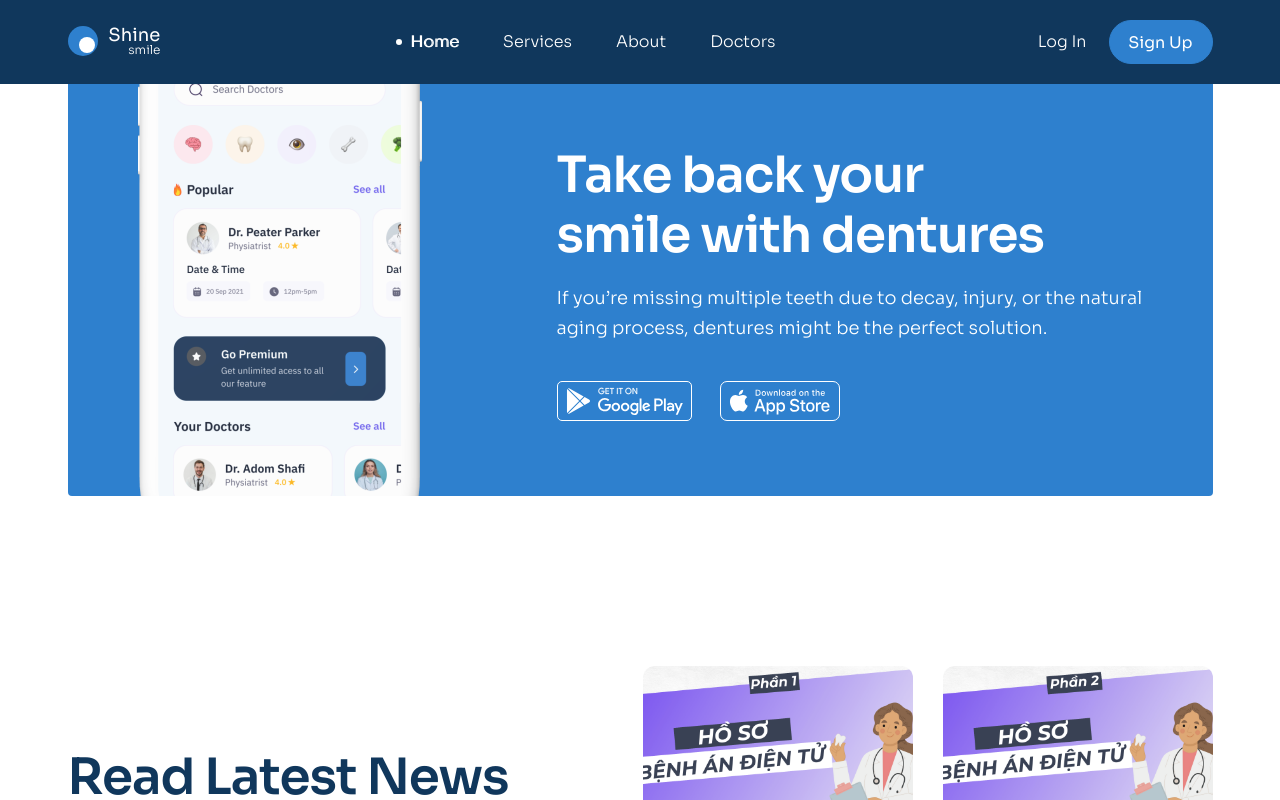
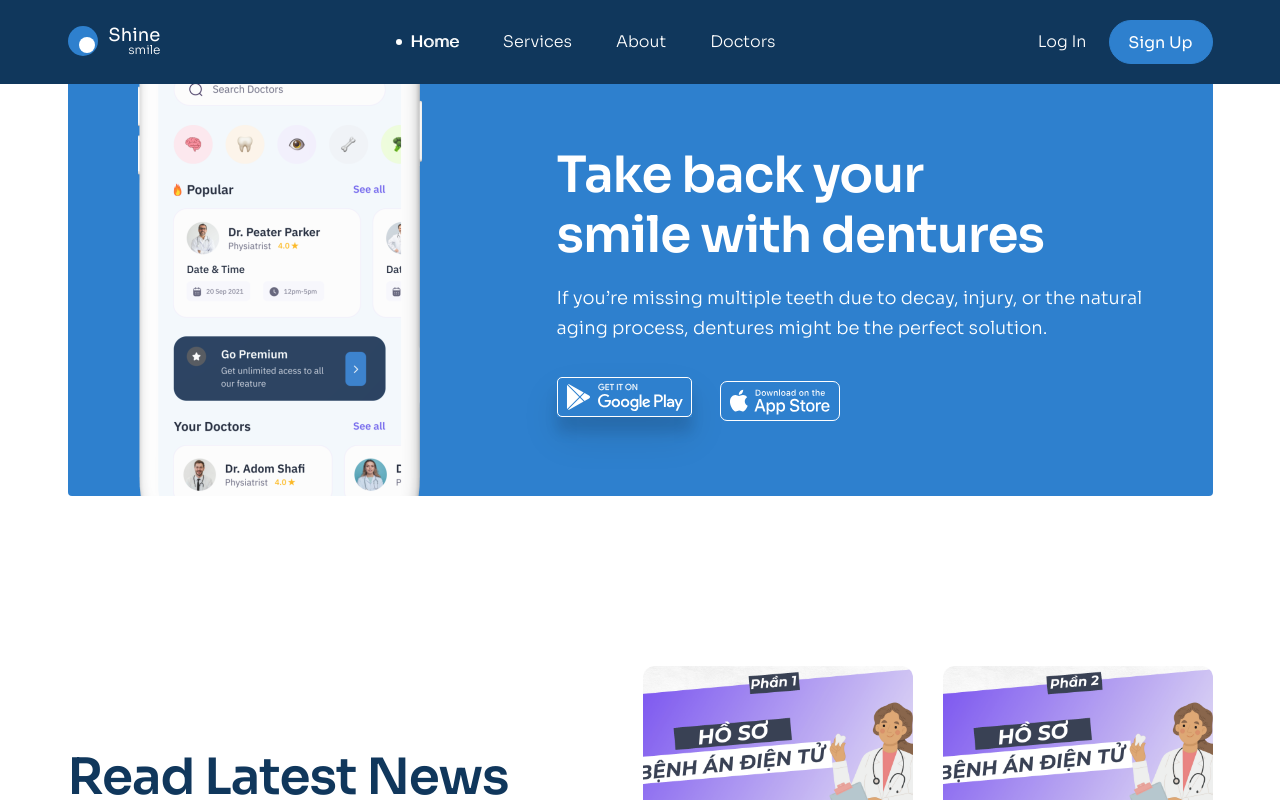
Before and after one commit to CherinTon/Shine-Smile-Dental, a plain HTML site: page index.html in a window 1280 px wide. In both pictures the pointer is over the picture 624 px from the left and 4866 px from the top of the page. Shown: the part 4466-5266 px from the top of the page. Drawn offline with nearby package versions, Linux system fonts and the light colour scheme.

Commit message:
update box shadow

```diff
--- a/assets/css/style.css
+++ b/assets/css/style.css
@@ -529,6 +529,15 @@ a:hover,
     display: flex;
     column-gap: 28px;
 }
+.app__btn-img {
+    transition: 0.3s;
+}
+.app__btn-img:hover {
+    transform: translateY(-4px);
+    /* box-shadow: 0px 14px 28px 0px rgba(0, 0, 0, 0.075); */
+    box-shadow: rgba(0, 0, 0, 0.1) 0px 19px 38px,
+        rgba(0, 0, 0, 0.1) 0px 15px 12px;
+}
 /* News*/
 
 .new__inner {
```
